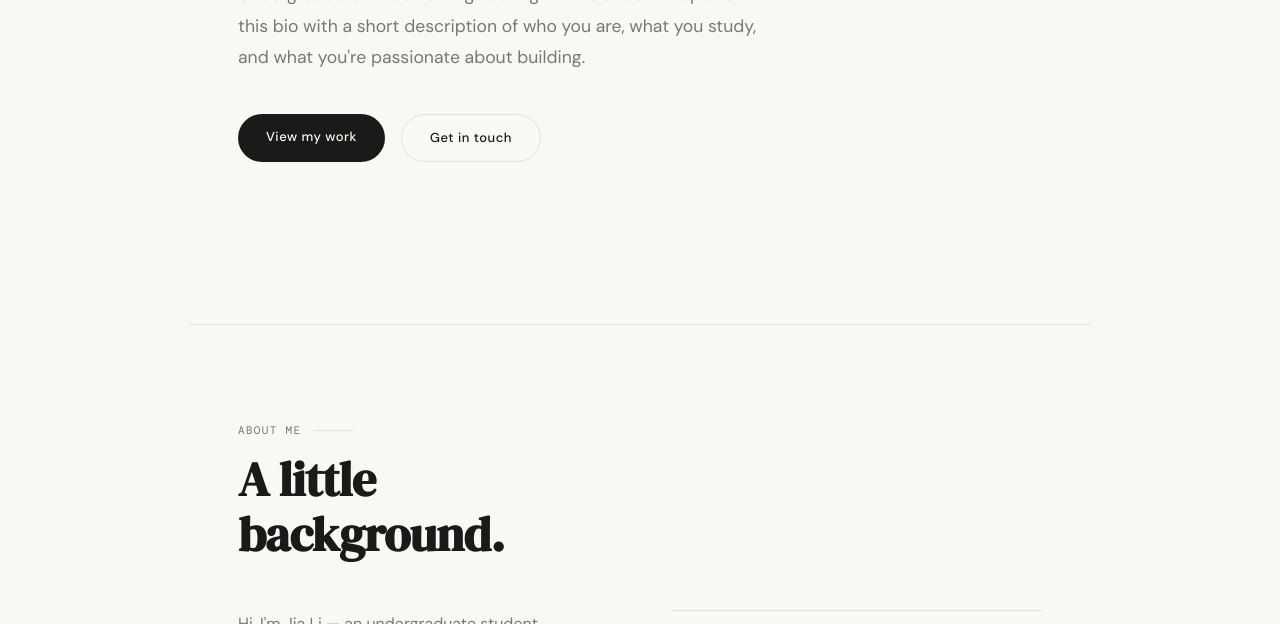
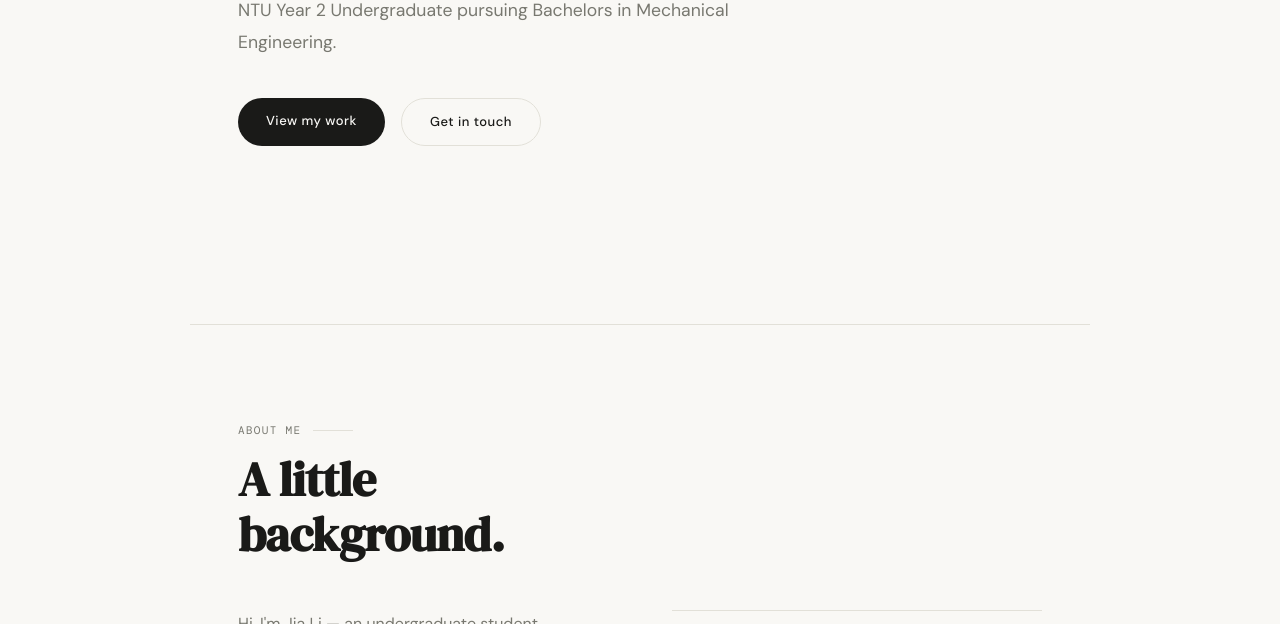
Before and after one commit to MrMossin/MrMossin.github.io, a plain HTML site: page index.html in a window 1280 px wide. Shown: the part 476-1100 px from the top of the page. Drawn offline with nearby package versions, Linux system fonts and the light colour scheme; a web font is replaced by a local one.

Commit message:
Update index.html

```diff
--- a/index.html
+++ b/index.html
@@ -370,7 +370,7 @@
     <span class="tag fade-up delay-1">Available for opportunities</span>
     <h1 class="fade-up delay-2">Jia Li<br/><em>Liew</em></h1>
     <p class="hero-bio fade-up delay-3">
-      Undergraduate in Tech & Engineering. This is a test — replace this bio with a short description of who you are, what you study, and what you're passionate about building.
+      NTU Year 2 Undergraduate pursuing Bachelors in Mechanical Engineering.
     </p>
     <div class="hero-cta fade-up delay-4">
       <a href="#projects" class="btn btn-primary">View my work</a>
```
